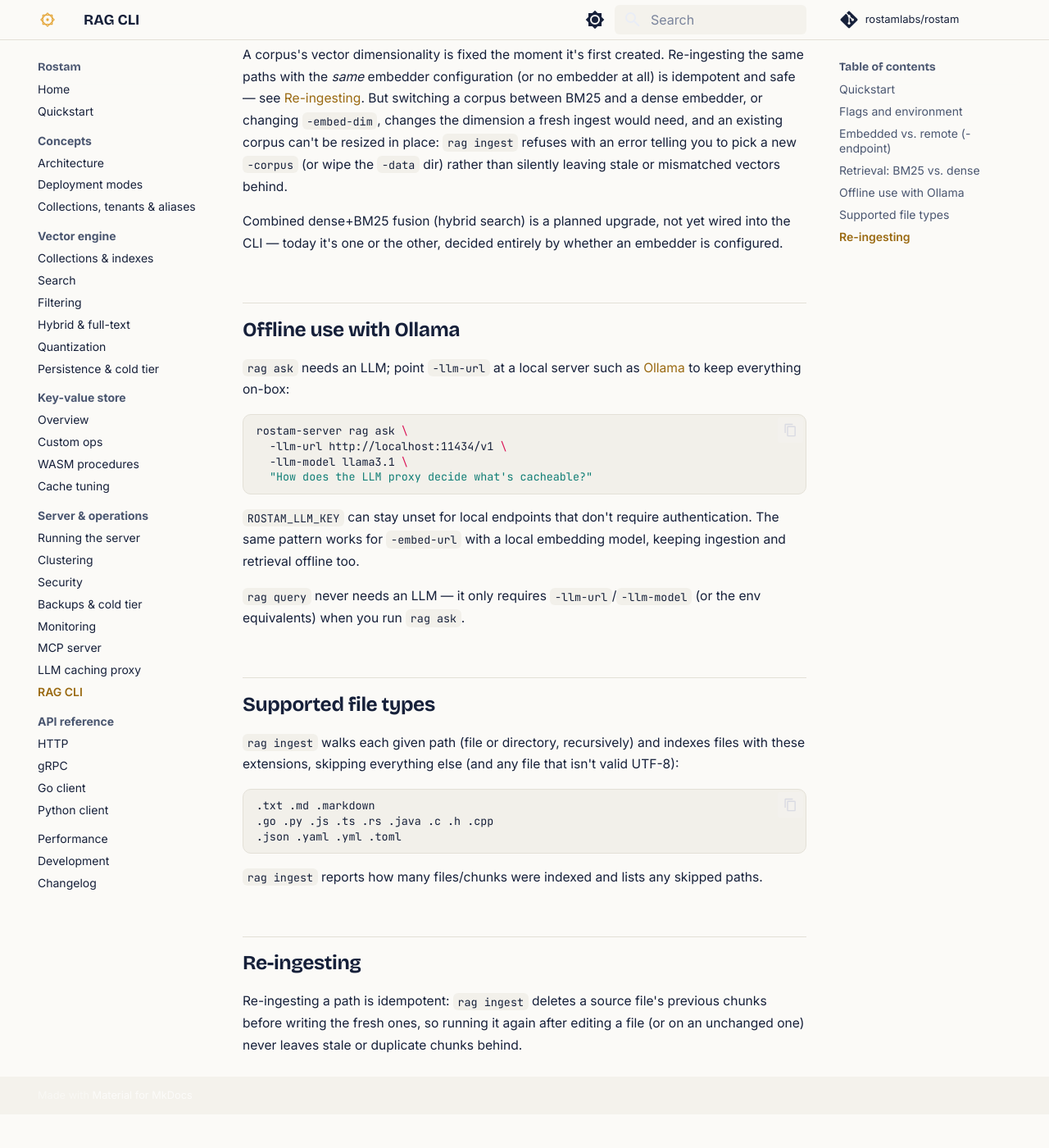
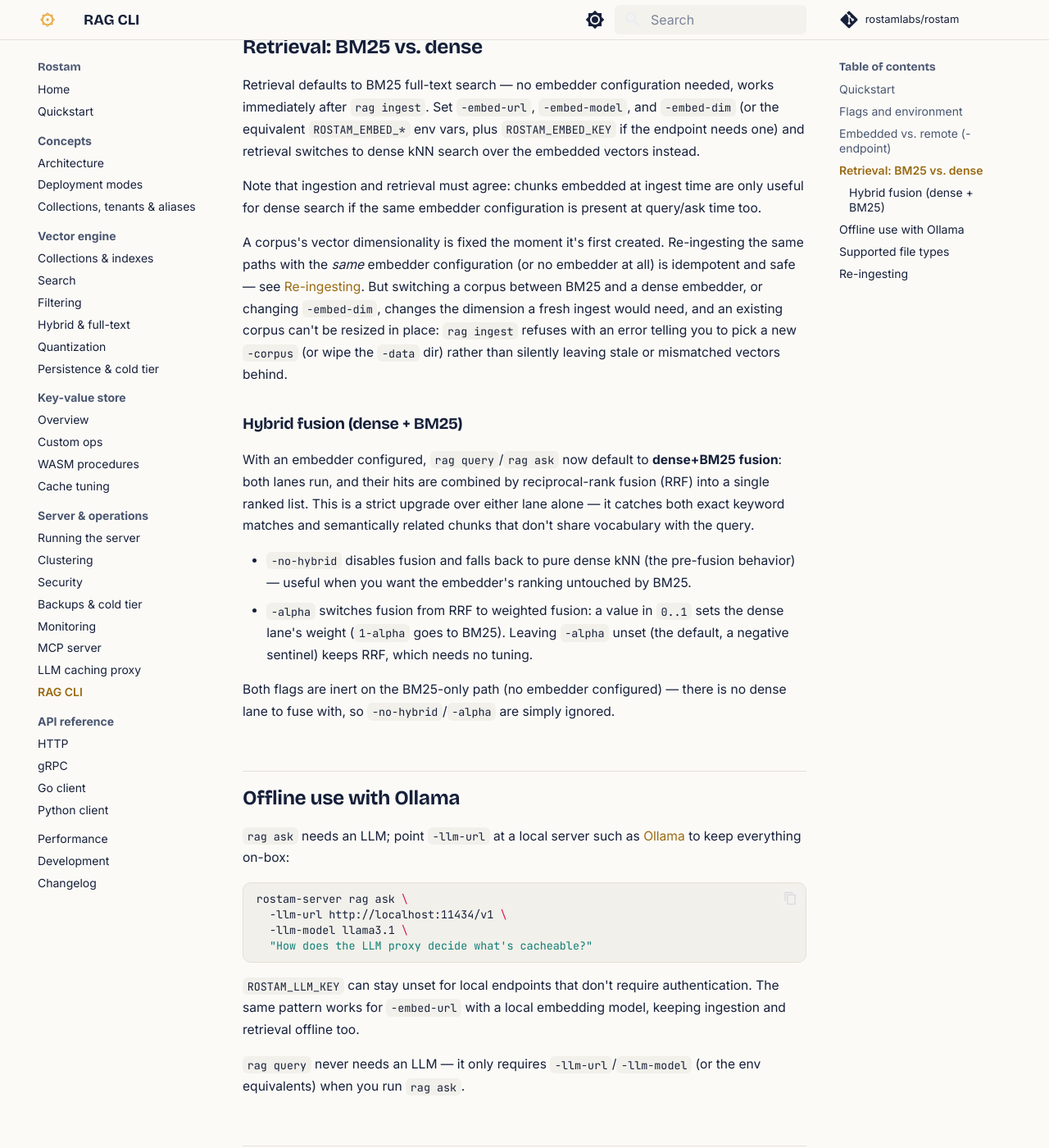
Before and after one commit to Keivan-S/rostam, an MkDocs documentation site: the page built from docs/server/rag.md, in a window 1280 px wide and 1400 px high, scrolled down 3049 px. Shown: the whole window at 82% size. Built offline with MkDocs 1.6.1 and Material for MkDocs 9.7.7, drawn with Linux system fonts in a browser that asks for light colours; comment, search, counter and statistics services are not loaded; before the commit the page ends 4408 px from its top, so only the background shows below that; some of the changed text lies outside the part shown.

Commit message:
feat(rag): -no-hybrid / -alpha flags + hybrid-default docs

```diff
--- a/docs/server/rag.md
+++ b/docs/server/rag.md
@@ -57,12 +57,14 @@
 | `-embed-dim` | `ROSTAM_EMBED_DIM` | (unset) | Embedding vector dimension. |
 | `-llm-url` | `ROSTAM_LLM_URL` | (unset) | LLM chat-completions endpoint URL (`ask` only). |
 | `-llm-model` | `ROSTAM_LLM_MODEL` | (unset) | LLM model id (`ask` only). |
+| `-no-hybrid` | — | `false` | Disable dense+BM25 fusion; use pure dense kNN when an embedder is configured. No effect on the BM25-only path. |
+| `-alpha` | — | `-1` (unset) | Weighted-fusion dense weight, `0`..`1`. Unset (any negative value) uses reciprocal-rank fusion (RRF) instead of weighted fusion. Values `> 1` are rejected. |
 | — | `ROSTAM_EMBED_KEY` | (unset) | Bearer key for the embedding endpoint. Env-only, deliberately: there is no `-embed-key` flag, so the key never lands in `/proc` or shell history. |
 | — | `ROSTAM_LLM_KEY` | (unset) | Bearer key for the LLM endpoint. Env-only, same reasoning as `ROSTAM_EMBED_KEY`. |
 
 Every flag above has an env-variable counterpart except the two secrets and
-`-data`/`-endpoint`/`-corpus`/`-k`/`-chunk-size`/`-chunk-overlap`, which are
-flag-only. Where both a flag and an env variable are set, the flag wins.
+`-data`/`-endpoint`/`-corpus`/`-k`/`-chunk-size`/`-chunk-overlap`/`-no-hybrid`/`-alpha`,
+which are flag-only. Where both a flag and an env variable are set, the flag wins.
 
 ## Embedded vs. remote (`-endpoint`)
 
@@ -100,9 +102,23 @@
 wipe the `-data` dir) rather than silently leaving stale or mismatched
 vectors behind.
 
-Combined dense+BM25 fusion (hybrid search) is a planned upgrade, not yet
-wired into the CLI — today it's one or the other, decided entirely by
-whether an embedder is configured.
+### Hybrid fusion (dense + BM25)
+
+With an embedder configured, `rag query`/`rag ask` now default to
+**dense+BM25 fusion**: both lanes run, and their hits are combined by
+reciprocal-rank fusion (RRF) into a single ranked list. This is a strict
+upgrade over either lane alone — it catches both exact keyword matches and
+semantically related chunks that don't share vocabulary with the query.
+
+- `-no-hybrid` disables fusion and falls back to pure dense kNN (the
+  pre-fusion behavior) — useful when you want the embedder's ranking
+  untouched by BM25.
+- `-alpha` switches fusion from RRF to weighted fusion: a value in `0..1`
+  sets the dense lane's weight (`1-alpha` goes to BM25). Leaving `-alpha`
+  unset (the default, a negative sentinel) keeps RRF, which needs no tuning.
+
+Both flags are inert on the BM25-only path (no embedder configured) — there
+is no dense lane to fuse with, so `-no-hybrid`/`-alpha` are simply ignored.
 
 ## Offline use with Ollama
 
```
Also changed, not shown: 2 other files.
